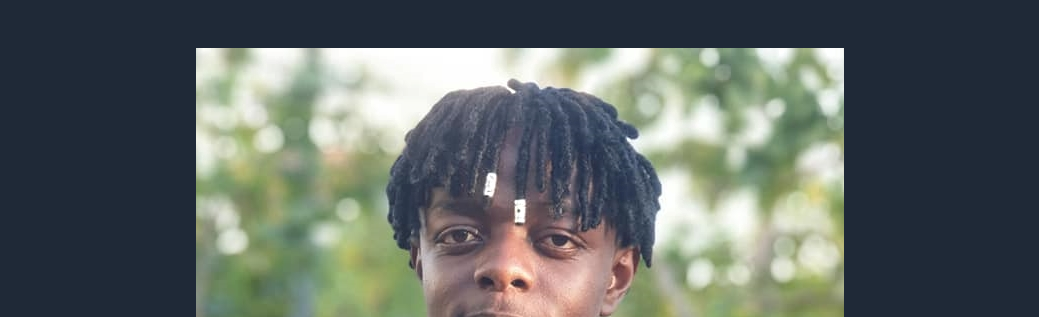
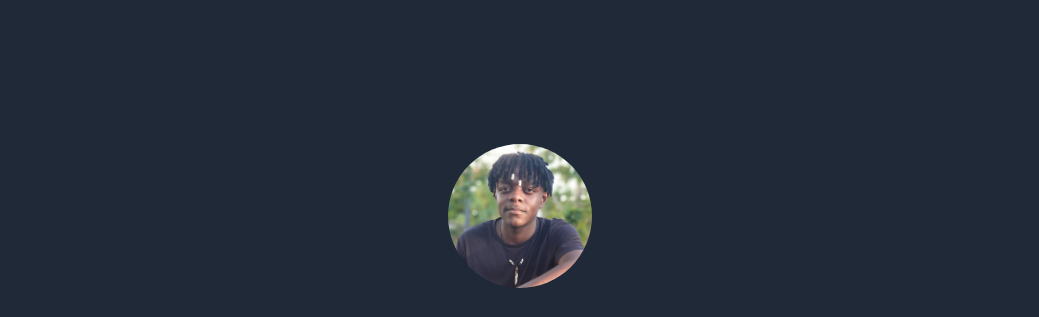
Before and after one commit to kiksgames/kiksgames.github.io, a plain HTML site: page message.html in a window 1280 px wide. Shown: the part 72-389 px from the top of the page, without its empty margins (120-1159 px from the left). Drawn offline with Linux system fonts and the light colour scheme.

Commit message:
Update message.html

```diff
--- a/message.html
+++ b/message.html
@@ -2,7 +2,7 @@
 <html>
   <head>
     <title>Kiks Games - Dream. Imagine. Play!</title>
-    <link href="./dist/output.css" rel="stylesheet" />
+    <link href="output.css" rel="stylesheet" />
     <!-- <script id="mcjs">
       !(function (c, h, i, m, p) {
         (m = c.createElement(h)),
```
